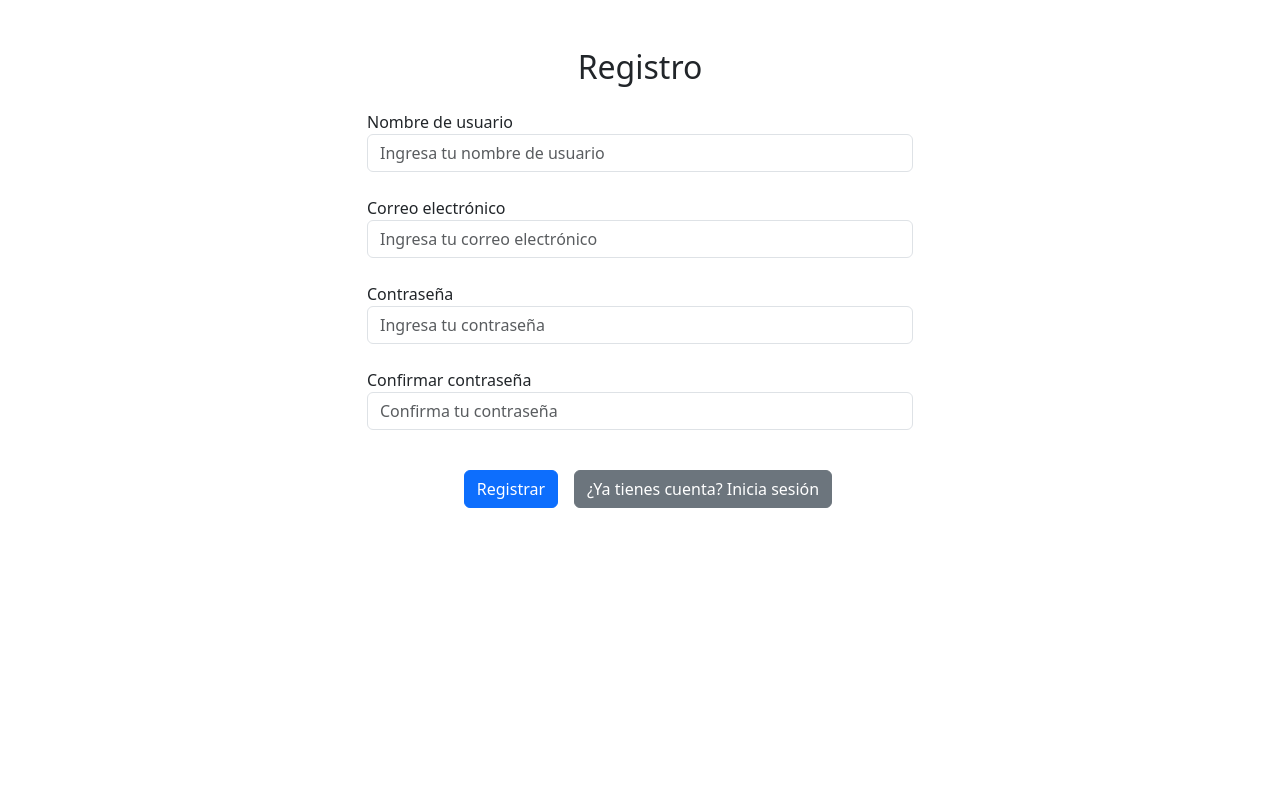
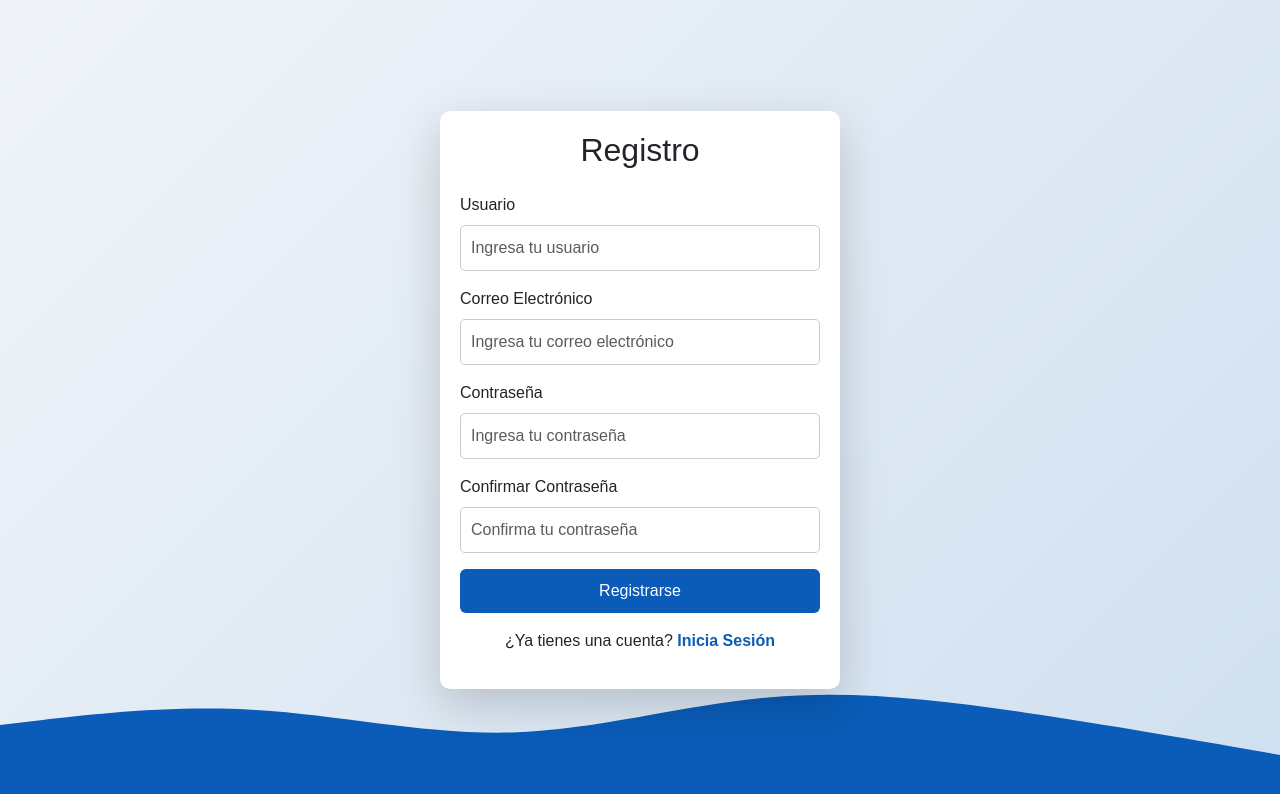
Before and after one commit to AndresssGitHub/autotronicars_soa, an Angular app: page /register in a window 1280 px wide. Shown: the top 794 px of the page. Built offline with nearby package versions, Linux system fonts and the light colour scheme.

Commit message:
Se añaden estilos a los componentes

```diff
--- a/src/app/app.config.ts
+++ b/src/app/app.config.ts
@@ -1,7 +1,7 @@
 import { ApplicationConfig, provideZoneChangeDetection } from '@angular/core';
+import { provideClientHydration, withEventReplay } from '@angular/platform-browser';
 import { provideRouter } from '@angular/router';
 import { routes } from './app.routes';
-import { provideClientHydration, withEventReplay } from '@angular/platform-browser';
 
 export const appConfig: ApplicationConfig = {
   providers: [provideZoneChangeDetection({ eventCoalescing: true }), provideRouter(routes), provideClientHydration(withEventReplay())]
--- a/src/app/app.routes.ts
+++ b/src/app/app.routes.ts
@@ -3,7 +3,7 @@ import { LoginComponent } from './components/login/login.component';
 import { RegisterComponent } from './components/register/register.component';
 
 export const routes: Routes = [
-  { path: '', redirectTo: 'login', pathMatch: 'full' }, // Ruta por defecto
+  { path: '', redirectTo: 'login', pathMatch: 'full' },
   { path: 'login', component: LoginComponent },
   { path: 'register', component: RegisterComponent },
 ];
--- a/src/app/components/login/login.component.css
+++ b/src/app/components/login/login.component.css
@@ -0,0 +1,66 @@
+/* Fondo degradado */
+.login-container {
+  background: linear-gradient(135deg, #f0f4f8, #d0e0f0);
+  min-height: 100vh;
+  display: flex;
+  justify-content: center;
+  align-items: center;
+  position: relative;
+  overflow: hidden;
+}
+
+/* Onda en la parte inferior */
+.wave-container {
+  position: absolute;
+  bottom: 0;
+  left: 0;
+  width: 100%;
+  overflow: hidden;
+  line-height: 0;
+}
+
+.wave-container svg {
+  position: relative;
+  display: block;
+  width: 100%; /* Ocupa todo el ancho */
+  height: 150px;
+}
+
+/* Tarjeta de login */
+.login-card {
+  width: 100%;
+  max-width: 400px;
+  border: none;
+  border-radius: 10px;
+  padding: 20px; /* Padding interno */
+  z-index: 1; /* Asegura que la tarjeta esté sobre la onda */
+}
+
+/* Estilo para los inputs */
+.form-control {
+  padding: 10px; /* Padding interno */
+  border-radius: 5px;
+  border: 1px solid #ccc;
+}
+
+/* Estilo para el botón */
+.btn-primary {
+  background-color: #0a5cb8;
+  border: none;
+  padding: 10px; /* Padding interno */
+  transition: background-color 0.3s ease;
+}
+
+.btn-primary:hover {
+  background-color: #1a73e8;
+}
+
+/* Estilo para el enlace */
+a {
+  color: #0a5cb8;
+  font-weight: bold;
+}
+
+a:hover {
+  color: #1a73e8;
+}
--- a/src/app/components/login/login.component.html
+++ b/src/app/components/login/login.component.html
@@ -1,5 +1,15 @@
-<div class="container d-flex justify-content-center align-items-center vh-100">
-  <div class="card shadow-lg p-4" style="width: 100%; max-width: 400px;">
+<div class="login-container">
+  <div class="wave-container">
+    <!-- SVG para la onda -->
+    <svg viewBox="0 0 1440 320" xmlns="http://www.w3.org/2000/svg" preserveAspectRatio="none">
+      <path
+        fill="#0a5cb8"
+        fill-opacity="1"
+        d="M0,160L48,149.3C96,139,192,117,288,128C384,139,480,181,576,176C672,171,768,117,864,101.3C960,85,1056,107,1152,133.3C1248,160,1344,192,1392,208L1440,224L1440,320L1392,320C1344,320,1248,320,1152,320C1056,320,960,320,864,320C768,320,672,320,576,320C480,320,384,320,288,320C192,320,96,320,48,320L0,320Z"
+      ></path>
+    </svg>
+  </div>
+  <div class="card login-card shadow-lg">
     <h2 class="card-title text-center mb-4">Iniciar Sesión</h2>
     <form>
       <div class="mb-3">
--- a/src/app/components/login/login.component.ts
+++ b/src/app/components/login/login.component.ts
@@ -7,7 +7,7 @@ import { RouterLink } from '@angular/router';
   standalone: true,
   imports: [CommonModule, RouterLink],
   templateUrl: './login.component.html',
-  styleUrl: './login.component.css'
+  styleUrls: ['./login.component.css']
 })
 export class LoginComponent {
 
--- a/src/app/components/register/register.component.css
+++ b/src/app/components/register/register.component.css
@@ -0,0 +1,66 @@
+/* Fondo degradado */
+.register-container {
+  background: linear-gradient(135deg, #f0f4f8, #d0e0f0);
+  min-height: 100vh;
+  display: flex;
+  justify-content: center;
+  align-items: center;
+  position: relative;
+  overflow: hidden;
+}
+
+/* Onda en la parte inferior */
+.wave-container {
+  position: absolute;
+  bottom: 0;
+  left: 0;
+  width: 100%;
+  overflow: hidden;
+  line-height: 0;
+}
+
+.wave-container svg {
+  position: relative;
+  display: block;
+  width: 100%; /* Ocupa todo el ancho */
+  height: 150px;
+}
+
+/* Tarjeta de registro */
+.register-card {
+  width: 100%;
+  max-width: 400px;
+  border: none;
+  border-radius: 10px;
+  padding: 20px; /* Padding interno */
+  z-index: 1; /* Asegura que la tarjeta esté sobre la onda */
+}
+
+/* Estilo para los inputs */
+.form-control {
+  padding: 10px; /* Padding interno */
+  border-radius: 5px;
+  border: 1px solid #ccc;
+}
+
+/* Estilo para el botón */
+.btn-primary {
+  background-color: #0a5cb8;
+  border: none;
+  padding: 10px; /* Padding interno */
+  transition: background-color 0.3s ease;
+}
+
+.btn-primary:hover {
+  background-color: #1a73e8;
+}
+
+/* Estilo para el enlace */
+a {
+  color: #0a5cb8;
+  font-weight: bold;
+}
+
+a:hover {
+  color: #1a73e8;
+}
--- a/src/app/components/register/register.component.html
+++ b/src/app/components/register/register.component.html
@@ -1,43 +1,37 @@
-<div class="container mt-5">
-  <div class="row justify-content-center">
-    <div class="col-md-6">
-      <h2 class="text-center mb-4">Registro</h2>
-      <form>
-        <!-- Nombre de usuario -->
-        <div class="form-group mb-4">
-          <label for="username">Nombre de usuario</label>
-          <input type="text" class="form-control" id="username" placeholder="Ingresa tu nombre de usuario" required>
-        </div>
-
-        <!-- Correo electrónico -->
-        <div class="form-group mb-4">
-          <label for="email">Correo electrónico</label>
-          <input type="email" class="form-control" id="email" placeholder="Ingresa tu correo electrónico" required>
-        </div>
-
-        <!-- Contraseña -->
-        <div class="form-group mb-4">
-          <label for="password">Contraseña</label>
-          <input type="password" class="form-control" id="password" placeholder="Ingresa tu contraseña" required>
-        </div>
-
-        <!-- Confirmación de contraseña -->
-        <div class="form-group mb-4">
-          <label for="confirmPassword">Confirmar contraseña</label>
-          <input type="password" class="form-control" id="confirmPassword" placeholder="Confirma tu contraseña" required>
-        </div>
-      </form>
-
-      <div class="text-center">
-        <!-- Botón de registro -->
-        <button type="submit" class="btn btn-primary btn-block m-3">Registrar</button>
-        <!-- Botón para ir al login -->
-        <a routerLink="['/']">
-          <button class="btn btn-secondary" onclick="window.location.href='/login'">
-            ¿Ya tienes cuenta? Inicia sesión
-          </button>
-        </a>
+<div class="register-container">
+  <div class="wave-container">
+    <!-- SVG para la onda -->
+    <svg viewBox="0 0 1440 320" xmlns="http://www.w3.org/2000/svg" preserveAspectRatio="none">
+      <path
+        fill="#0a5cb8"
+        fill-opacity="1"
+        d="M0,160L48,149.3C96,139,192,117,288,128C384,139,480,181,576,176C672,171,768,117,864,101.3C960,85,1056,107,1152,133.3C1248,160,1344,192,1392,208L1440,224L1440,320L1392,320C1344,320,1248,320,1152,320C1056,320,960,320,864,320C768,320,672,320,576,320C480,320,384,320,288,320C192,320,96,320,48,320L0,320Z"
+      ></path>
+    </svg>
+  </div>
+  <div class="card register-card shadow-lg">
+    <h2 class="card-title text-center mb-4">Registro</h2>
+    <form>
+      <div class="mb-3">
+        <label for="username" class="form-label">Usuario</label>
+        <input type="text" class="form-control" id="username" placeholder="Ingresa tu usuario">
       </div>
-    </div>
+      <div class="mb-3">
+        <label for="email" class="form-label">Correo Electrónico</label>
+        <input type="email" class="form-control" id="email" placeholder="Ingresa tu correo electrónico">
+      </div>
+      <div class="mb-3">
+        <label for="password" class="form-label">Contraseña</label>
+        <input type="password" class="form-control" id="password" placeholder="Ingresa tu contraseña">
+      </div>
+      <div class="mb-3">
+        <label for="confirm-password" class="form-label">Confirmar Contraseña</label>
+        <input type="password" class="form-control" id="confirm-password" placeholder="Confirma tu contraseña">
+      </div>
+      <button type="submit" class="btn btn-primary w-100 mb-3">Registrarse</button>
+      <p class="text-center">
+        ¿Ya tienes una cuenta? <a routerLink="/login" class="text-decoration-none">Inicia Sesión</a>
+      </p>
+    </form>
   </div>
 </div>
--- a/src/app/components/register/register.component.ts
+++ b/src/app/components/register/register.component.ts
@@ -1,12 +1,11 @@
 import { Component } from '@angular/core';
-import { LoginComponent } from '../login/login.component';
 import { CommonModule } from '@angular/common';
 import { RouterLink } from '@angular/router';
 
 @Component({
   selector: 'app-register',
   standalone: true,
-  imports: [LoginComponent],
+  imports: [CommonModule, RouterLink], // Importa RouterLink
   templateUrl: './register.component.html',
   styleUrl: './register.component.css'
 })
--- a/src/styles.css
+++ b/src/styles.css
@@ -1,2 +1,8 @@
 /* You can add global styles to this file, and also import other style files */
 @import 'bootstrap/dist/css/bootstrap.min.css';
+
+body {
+  background: linear-gradient(135deg, #6a11cb, #2575fc);
+  margin: 0;
+  font-family: Arial, sans-serif;
+}
```
